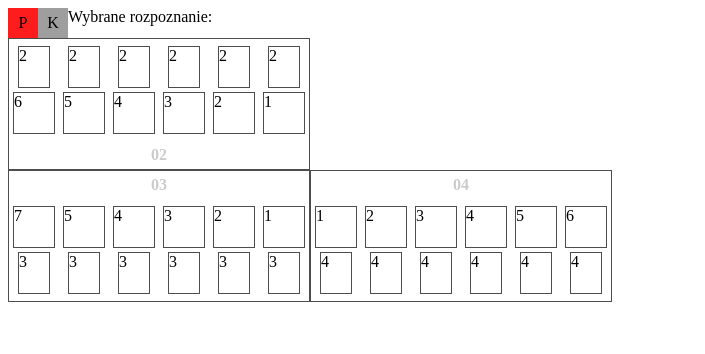
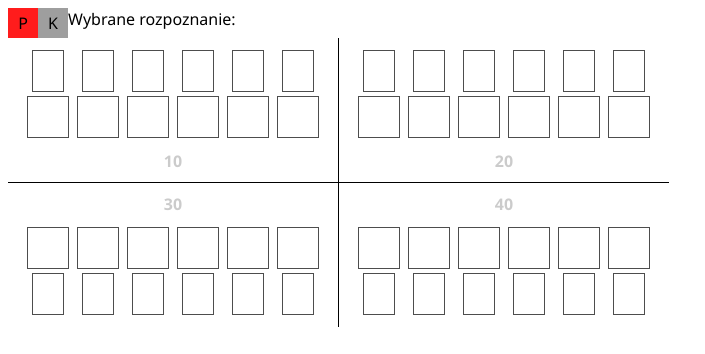
Before and after one commit to MeHow91PL/BusReserveV1, a React app: page /Diagram in a window 1280 px wide. Shown: the top 354 px of the page, without its empty margins (0-705 px from the left). Built offline with nearby package versions, Linux system fonts and the light colour scheme.

Commit message:
Dodano obsługę cwiartek

```diff
--- a/src/actions/actions.js
+++ b/src/actions/actions.js
@@ -21,10 +21,18 @@ export const SetRozpoznanie = (rozp) => {
         payload: rozp
     })
 }
-export const AddRozpoznanie = (cw, nr, pow,rozp) => {
+export const AddRozpoznanieZab = (cw, nr, pow,rozp) => {
     console.log("Dodano rozpoznanie:" , cw, nr, pow,rozp);
     return ({
-        type: 'DIAG_ADD_ROZP',
+        type: 'DIAG_ADD_ROZP_ZAB',
         cw, nr, pow,rozp
     })
 }
+
+export const AddRozpoznanieCw = (cw,rozp) => {
+    console.log("Dodano rozpoznanie:" , cw,rozp);
+    return ({
+        type: 'DIAG_ADD_ROZP_CW',
+        cw,rozp
+    })
+}
--- a/src/components/AddBusForm.js
+++ b/src/components/AddBusForm.js
@@ -12,11 +12,7 @@ const min0 = minVal(0);
 
 const AddBusForm = props =>
 {
-    const {handleSubmit, pristine} = props;
-    const TempSub =(e) => {
-        e.preventDefault();
-    }
-
+    const {handleSubmit} = props;
     return(
         <div>
             <form onSubmit={handleSubmit}>
--- a/src/components/Diagram/cwiartka.js
+++ b/src/components/Diagram/cwiartka.js
@@ -2,21 +2,24 @@ import React from 'react'
 import Zab from './tooth'
 
 
-function Cwiartka({NumerCwiartki,Zeby,AktywneRozpoznanie,AddRozpoznanie}) {
+function Cwiartka(
+    {Umiejscowienie, Numer, Zeby, AktywneRozpoznanie, AddRozpoznanieCw,AddRozpoznanieZab })
+    {
     return (
         <div>
-        <div className="cw1">
+            <div className={`cw${Numer}`}>
                 <div className="zeby">
-            {Zeby.map(zab => (zab.Ćwiartka === NumerCwiartki
+                    {Zeby.map(zab => (zab.Cwiartka === Numer
                         ? <Zab
                             {...zab}
-                        key={`${zab.Ćwiartka}${zab.Numer}`}
+                            key={`${zab.Cwiartka}${zab.Numer}`}
                             Rozp={AktywneRozpoznanie}
-                        onClick={AddRozpoznanie}/>
-                : ""))}
+                            onClick={AddRozpoznanieZab} />
+                        : ""
+                        ))}
                 </div>
-        <div className="kod">
-            01
+                <div className="kod" onClick={() => AddRozpoznanieCw(Numer,AktywneRozpoznanie)}>
+                    {Numer}
                 </div>
             </div>
         </div>
--- a/src/components/Diagram/mouth.js
+++ b/src/components/Diagram/mouth.js
@@ -1,57 +1,81 @@
 import React from 'react';
-import Zab from './tooth';
+import Cwiartka from '../containers/Cwiartka';
 
-const Mouth = ({AktywneRozpoznanie, Zeby, AddRozpoznanie}) => {
+const Mouth = ({ AktywneRozpoznanie, Cwiartki }) => {
     return (
         <div>
-            <div className="szczeka">
-                <div className="cw2">
-                    <div className="zeby">
-                        {Zeby.map(zab => (zab.Ćwiartka === 2
-                            ? <Zab
-                                    {...zab}
-                                    key={`${zab.Ćwiartka}${zab.Numer}`}
-                                    Rozp={AktywneRozpoznanie}
-                                    onClick={AddRozpoznanie}/>
-                            : ""))}
-                    </div>
-                    <div className="kod">
-                        02
-                    </div>
-                </div>
-            </div>
-            <div className="zuchwa">
-                <div className="cw3">
-                    <div className="zeby">
-                        {Zeby.map(zab => (zab.Ćwiartka === 3
-                            ? <Zab
-                                    {...zab}
-                                    key={`${zab.Ćwiartka}${zab.Numer}`}
-                                    Rozp={AktywneRozpoznanie}
-                                    onClick={AddRozpoznanie}/>
-                            : ""))}
-                    </div>
-                    <div className="kod">
-                        03
-                    </div>
-                </div>
-                <div className="cw4">
-                    <div className="zeby">
-                        {Zeby.map(zab => (zab.Ćwiartka === 4
-                            ? <Zab
-                                    {...zab}
-                                    key={`${zab.Ćwiartka}${zab.Numer}`}
-                                    Rozp={AktywneRozpoznanie}
-                                    onClick={AddRozpoznanie}/>
-                            : ""))}
-                    </div>
-                    <div className="kod">
-                        04
-                    </div>
-                </div>
-            </div>
+
+        <div className="szczeka">
+            {Cwiartki.map(cw => (
+                 cw.Umiejscowienie === '01' ? <Cwiartka key={cw.Numer} {...cw} /> : ''
+            ))}
         </div>
-    );
+        <div className="zuchwa">
+        {Cwiartki.map(cw => (
+                 cw.Umiejscowienie === '02' ? <Cwiartka key={cw.Numer} {...cw} /> : ''
+            ))}
+        </div>
+        </div>
+    )
 }
 
 export default Mouth;
+
+
+
+
+// const Mouth = ({AktywneRozpoznanie, Zeby, AddRozpoznanie}) => {
+//     return (
+//         <div>
+//             <div className="szczeka">
+//                 <div className="cw2">
+//                     <div className="zeby">
+//                         {Zeby.map(zab => (zab.Cwiartka === 2
+//                             ? <Zab
+//                                     {...zab}
+//                                     key={`${zab.Cwiartka}${zab.Numer}`}
+//                                     Rozp={AktywneRozpoznanie}
+//                                     onClick={AddRozpoznanie}/>
+//                             : ""))}
+//                     </div>
+//                     <div className="kod">
+//                         02
+//                     </div>
+//                 </div>
+//             </div>
+//             <div className="zuchwa">
+//                 <div className="cw3">
+//                     <div className="zeby">
+//                         {Zeby.map(zab => (zab.Cwiartka === 3
+//                             ? <Zab
+//                                     {...zab}
+//                                     key={`${zab.Cwiartka}${zab.Numer}`}
+//                                     Rozp={AktywneRozpoznanie}
+//                                     onClick={AddRozpoznanie}/>
+//                             : ""))}
+//                     </div>
+//                     <div className="kod">
+//                         03
+//                     </div>
+//                 </div>
+//                 <div className="cw4">
+//                     <div className="zeby">
+//                         {Zeby.map(zab => (zab.Cwiartka === 4
+//                             ? <Zab
+//                                     {...zab}
+//                                     key={`${zab.Cwiartka}${zab.Numer}`}
+//                                     Rozp={AktywneRozpoznanie}
+//                                     onClick={AddRozpoznanie}/>
+//                             : ""))}
+//                     </div>
+//                     <div className="kod">
+//                         04
+//                     </div>
+//                 </div>
+//             </div>
+//         </div>
+//     );
+// }
+
+
+// export default Mouth;
--- a/src/components/Diagram/tooth.js
+++ b/src/components/Diagram/tooth.js
@@ -1,20 +1,18 @@
 import React from 'react';
 
-const Tooth = ({Ćwiartka,Numer,Rodzaj, Korona, Korzen,Rozp, onClick}) => {
+const Tooth = ({Cwiartka,Numer,Rodzaj, Korona, Korzen,Rozp, onClick}) => {
     return (
         <div className="zab" data-numer={Numer}>
             <div className={`korona ${Korona.ClassName}`}
                 data-rozpoznanie={Korona.Rozpoznanie}
-                onClick={() => onClick(Ćwiartka, Numer, 'Korona',{'Korona':Rozp})}
+                onClick={() => onClick(Cwiartka, Numer, 'Korona',{'Korona':Rozp})}
             >
-            {Numer}
             </div>
 
             <div className={`korzen ${Korzen.ClassName}`}
                 data-rozpoznanie={Korzen.Rozpoznanie}
-                onClick={() => onClick(Ćwiartka, Numer, 'Korzen',{'Korzen':Rozp})}
+                onClick={() => onClick(Cwiartka, Numer, 'Korzen',{'Korzen':Rozp})}
             >
-            {Ćwiartka}
             </div>
         </div>
     );
--- a/src/components/FieldValidationForm.js
+++ b/src/components/FieldValidationForm.js
@@ -45,7 +45,7 @@ const renderField = ({
     )
 
 const FieldValidationFieldForm = props => {
-    const { pristine, submitting, valid, handleSubmit } = props;
+    const { pristine, handleSubmit } = props;
 
     return (
         <form onSubmit={handleSubmit}>
--- a/src/components/SubmitValidationForm.js
+++ b/src/components/SubmitValidationForm.js
@@ -5,7 +5,7 @@ import {renderField} from '../consts/Fields';
 
 const SubmitValidationForm = props =>
 {
-    const {error, handleSubmit, pristine, submitting} = props;
+    const {handleSubmit} = props;
 
     return(
         <div>
--- a/src/components/containers/CreateMouth.js
+++ b/src/components/containers/CreateMouth.js
@@ -1,17 +1,14 @@
 import { connect } from 'react-redux'
 import mouth from '../Diagram/mouth'
-import { AddRozpoznanie } from '../../actions/actions';
+
 
 const mapStateToProps = (state) => ({
     AktywneRozpoznanie: state.Diagram.AktywneRozpoznanie,
-    Zeby: state.Diagram.Zeby,
+    Cwiartki: state.Diagram.Cwiartki
 })
 
 const mapDispatchToProps = (dispatch) => {
     return {
-        AddRozpoznanie: (cw, nr, pow,rozp) => {
-            dispatch(AddRozpoznanie(cw, nr, pow,rozp))
-        }
     }
 }
 
--- a/src/components/containers/Cwiartka.js
+++ b/src/components/containers/Cwiartka.js
@@ -1,13 +1,22 @@
 import { connect } from 'react-redux'
 import cwiartka from '../Diagram/cwiartka'
-// import { actionCreator } from '../actionPath'
+import { AddRozpoznanieZab, AddRozpoznanieCw } from '../../actions/actions'
 
-const mapStateToProps = (state, ownProps) => ({
-
+const mapStateToProps = (state, ownProps) =>
+ ({
+    AktywneRozpoznanie: state.Diagram.AktywneRozpoznanie,
+    Zeby: state.Diagram.Zeby,
 })
 
-const mapDispatchToProps = {
-
+const mapDispatchToProps = dispatch => {
+    return {
+        AddRozpoznanieZab: (cw, nr, pow, rozp) => {
+            dispatch(AddRozpoznanieZab(cw, nr, pow, rozp))
+        },
+        AddRozpoznanieCw: (cw, rozp) => {
+            dispatch(AddRozpoznanieCw(cw, rozp))
+        }
+    }
 }
 
 export default connect(mapStateToProps, mapDispatchToProps)(cwiartka)
--- a/src/styles/App.scss
+++ b/src/styles/App.scss
@@ -1,3 +1,7 @@
+*{
+  font-family: 'Segoe UI', Tahoma, Geneva, Verdana, sans-serif;
+}
+
 @mixin pointer {
   cursor: pointer;
 }
@@ -33,11 +37,11 @@ path:hover{
 
   &:hover{
     cursor: pointer;
-    transform: translate(0px,-3px)
+    transform: translate(0px,-1px)
   }
 
   &:active{
-    transform: translate(0px,2px)
+    transform: translate(0px,1px)
   }
 }
 
@@ -58,8 +62,8 @@ path:hover{
   display: flex;
   flex-direction: column;
   align-items: center;
-  border: 1px solid #4d4d4d;
-
+  background: #ffffff;
+  padding: 5px 15px;
 
     .zeby{
       display: flex
@@ -69,30 +73,43 @@ path:hover{
       padding: 5px;
       font-weight: bold;
       opacity: 0.2;
+      transition: 150ms;
 
       &:hover{
         cursor: pointer;
-        opacity: 0.7
+        opacity: 0.7;
+        transform: scale(1.5);
+      }
+
+      &:active{
+        transform: scale(1.3);
       }
     }
 
-    &:nth-child(1){
-      .zeby{
+
+}
+  .cw10{
+    @extend .cwiartka;
+    border-right: 1px solid black;
+    border-bottom: 1px solid black;
+
+     .zeby{
         flex-direction: row-reverse;
-      }
     }
-}
-  .cw1{
+  }
+    .cw20{
     @extend .cwiartka;
+    border-bottom: 1px solid black;
   }
-    .cw2{
-    @extend .cwiartka;
-  }
-  .cw3{
+  .cw30{
     @extend .cwiartka;
     flex-direction: column-reverse;
+    border-right: 1px solid black;
+     .zeby{
+        flex-direction: row-reverse;
+    }
   }
-    .cw4{
+    .cw40{
     @extend .cwiartka;
     flex-direction: column-reverse;
   }
```
Also changed, not shown: src/reducers/diagramReducer.js (+43 -31 lines). Lines whose indentation alone changed are shown as unchanged.
